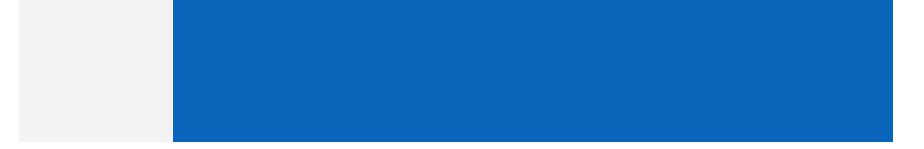
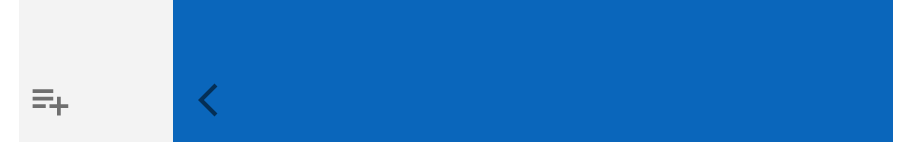
Before and after one commit to Miraschon/planner-frontend, a React (Create React App) app: page / in a window 1280 px wide. Shown: the part 667-816 px from the top of the page, without its empty margins (109-1033 px from the left). Built offline with nearby package versions, Linux system fonts and the light colour scheme.

Commit message:
buttons displayed

```diff
--- a/src/components/ListArea.css
+++ b/src/components/ListArea.css
@@ -35,3 +35,10 @@
     border-radius: 10px;
     text-align: left;
 }
+
+.close{
+    width: 50px;
+    height: 50px;
+    float: left;
+    top: 680px;
+}
--- a/src/components/ListArea.js
+++ b/src/components/ListArea.js
@@ -6,6 +6,7 @@
 function ListArea() {
     return <div className={"list"}>
         <p>Today</p>
+        <IconButton className={"close"}><ArrowBackIosIcon sx={{ fontSize: "40px" }}/></IconButton>
     </div>
 }
 
--- a/src/components/SideMenu.css
+++ b/src/components/SideMenu.css
@@ -9,3 +9,9 @@
     padding-left: 30px;
     padding-top: 30px;
 }
+
+.add{
+    size: 50px;
+    float: left;
+    top: 615px
+}
--- a/src/components/SideMenu.js
+++ b/src/components/SideMenu.js
@@ -1,9 +1,12 @@
 import * as React from "react"
 import './SideMenu.css'
+import PlaylistAddIcon from '@mui/icons-material/PlaylistAdd';
+import {IconButton} from "@mui/material";
 
 function SideMenu(){
     return <div className={"menu"}>
         <h1>Today</h1>
+        <IconButton className={"add"}><PlaylistAddIcon sx={{ fontSize: "45px" }}/></IconButton>
     </div>
 }
 export default SideMenu
```
Also changed, not shown: src/pages/DefaultView.js (added).
